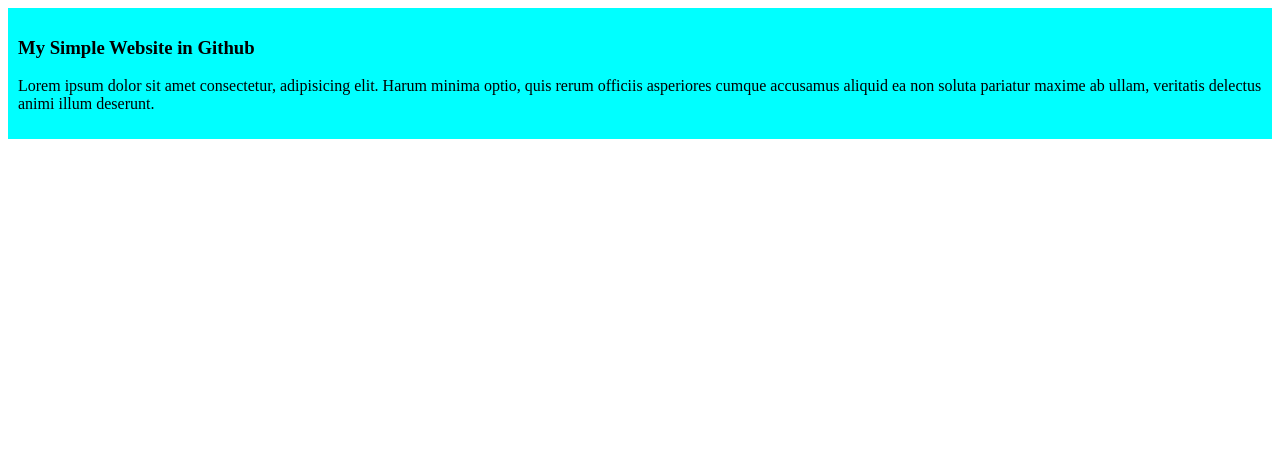
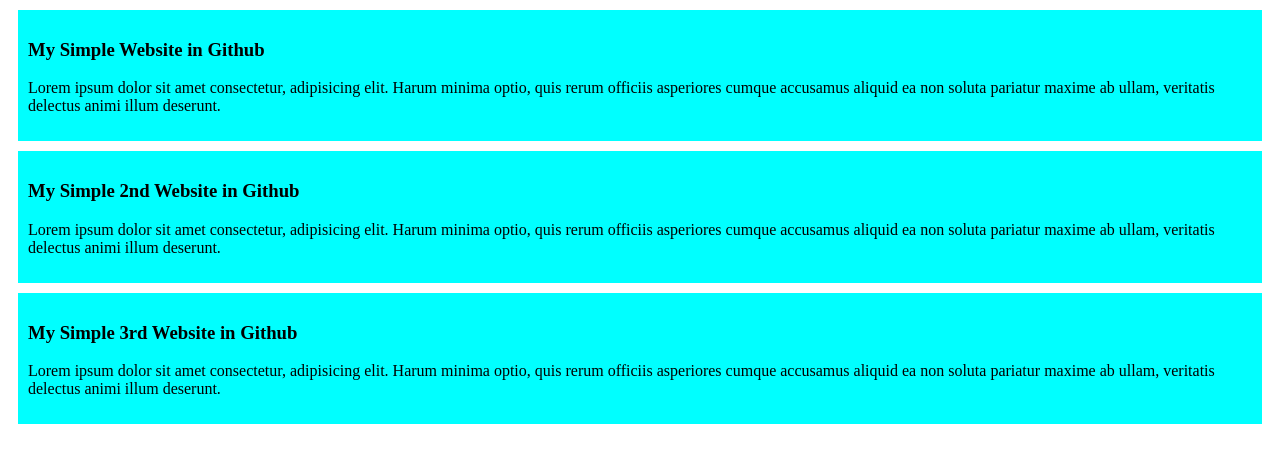
Before and after one commit to Imam8816/my-simple-website, a plain HTML site: page index.html in a window 1280 px wide. Drawn offline with Linux system fonts and the light colour scheme.

Commit message:
added the 2nd and 3rd

```diff
--- a/index.html
+++ b/index.html
@@ -11,5 +11,13 @@
         <h3>My Simple Website in Github</h3>
         <p>Lorem ipsum dolor sit amet consectetur, adipisicing elit. Harum minima optio, quis rerum officiis asperiores cumque accusamus aliquid ea non soluta pariatur maxime ab ullam, veritatis delectus animi illum deserunt.</p>
     </div>
+    <div>
+        <h3>My Simple 2nd Website in Github</h3>
+        <p>Lorem ipsum dolor sit amet consectetur, adipisicing elit. Harum minima optio, quis rerum officiis asperiores cumque accusamus aliquid ea non soluta pariatur maxime ab ullam, veritatis delectus animi illum deserunt.</p>
+    </div>
+    <div>
+        <h3>My Simple 3rd Website in Github</h3>
+        <p>Lorem ipsum dolor sit amet consectetur, adipisicing elit. Harum minima optio, quis rerum officiis asperiores cumque accusamus aliquid ea non soluta pariatur maxime ab ullam, veritatis delectus animi illum deserunt.</p>
+    </div>
 </body>
 </html>
--- a/styles/blog.css
+++ b/styles/blog.css
@@ -1,4 +1,5 @@
 div{
     background-color: aqua;
     padding: 10px;
+    margin: 10px;
 }
```
